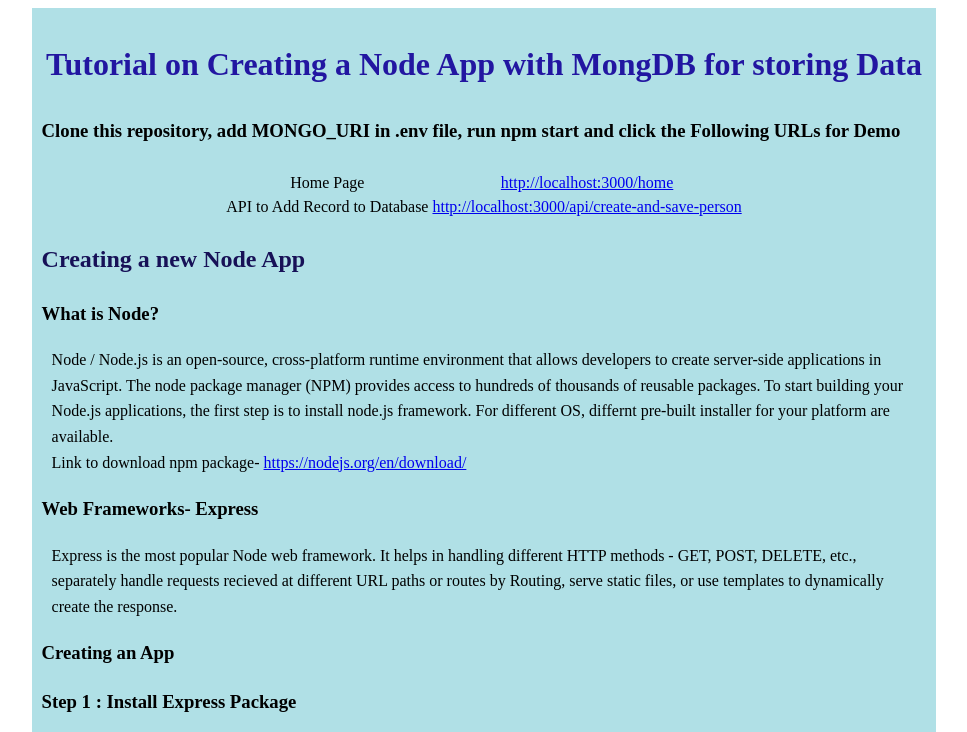
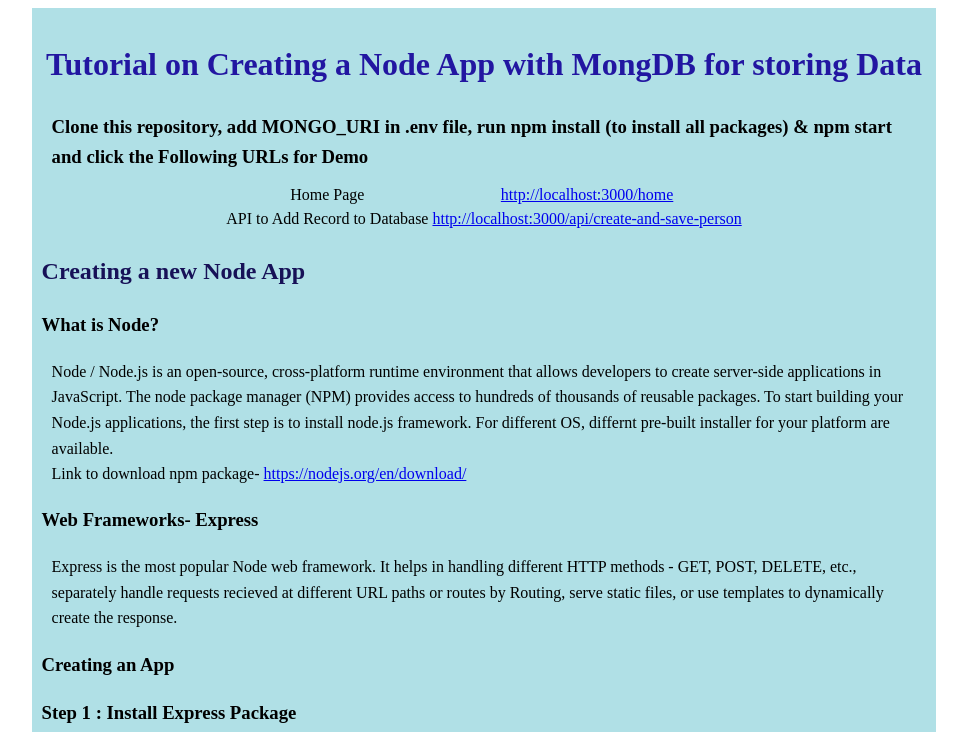
Before and after one commit to iRachana06/Tutorial-NodeJS-MongoDB, a website: page view/homepage.html in a window 1280 px wide. Shown: the top 732 px of the page, without its empty margins (156-1123 px from the left). Drawn offline with Linux system fonts and the light colour scheme.

Commit message:
Update for adding CSS

```diff
--- a/App.js
+++ b/App.js
@@ -2,6 +2,7 @@
 var app = express();
 require('dotenv').config();
 const mongoose = require('mongoose');
+
 
 mongoose.connect(process.env.MONGO_URI, { useNewUrlParser: true, useUnifiedTopology: true });
 const Schema = mongoose.Schema;
--- a/server.js
+++ b/server.js
@@ -17,6 +17,7 @@
 app.use(bodyParser.urlencoded({ extended: "false" }));
 app.use(bodyParser.json());
 
+app.use(express.static(path.join(__dirname, '/view')));
 app.get("/", function (req, res) {
   res.sendFile(__dirname + "/view/homepage.html");
 });
--- a/view/homepage.html
+++ b/view/homepage.html
@@ -8,7 +8,7 @@
   <h3>
   <table border ="0" align="center" height=50px>
   <tr>
-  <p><h4>Clone this repository, add MONGO_URI in .env file, run npm start and click the Following URLs for Demo</h4></p>
+  <p><b>Clone this repository, add MONGO_URI in .env file, run npm install (to install all packages) & npm start and click the Following URLs for Demo</b></p>
 
    <td align= "center">Home Page </td> <td align= "center"> <a href="http://localhost:3000/home">http://localhost:3000/home</a> </td>
    </tr>
```
Also changed, not shown: 1 other file.
